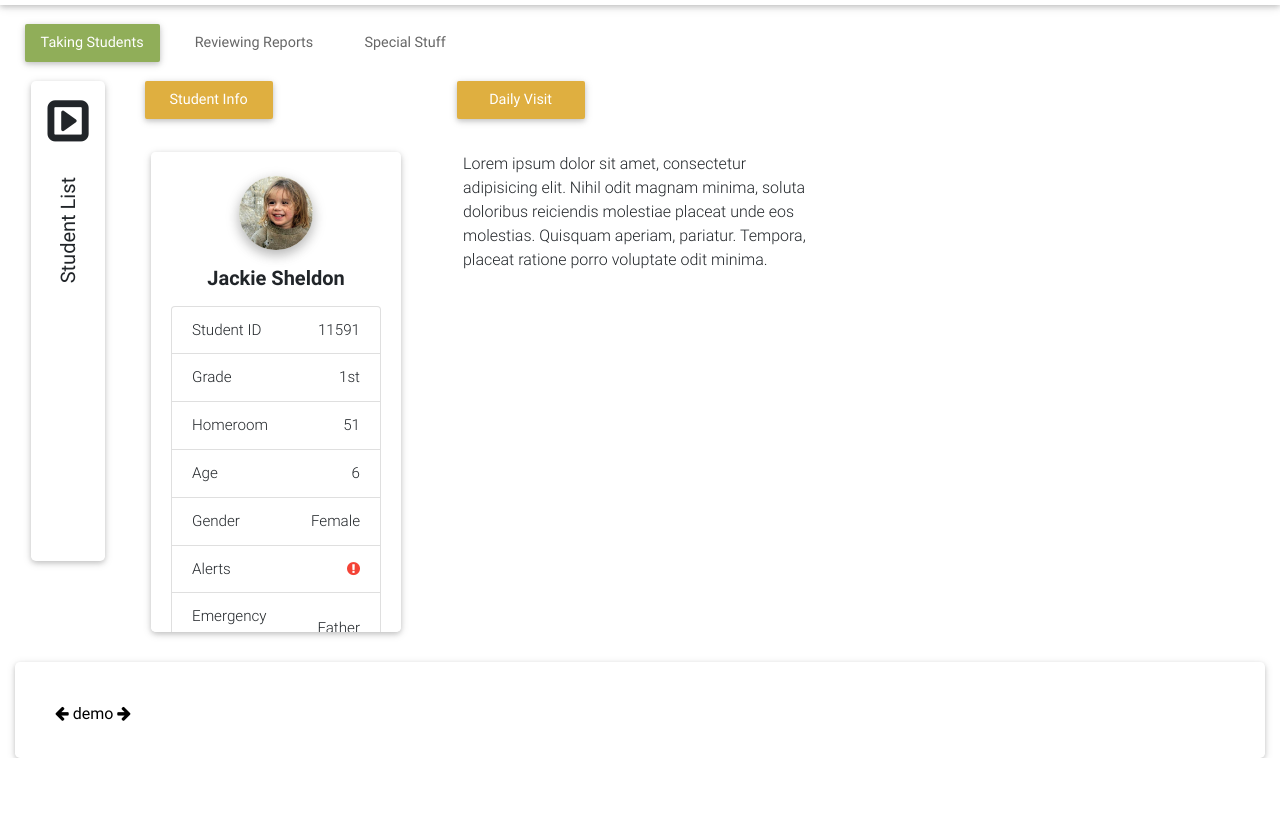
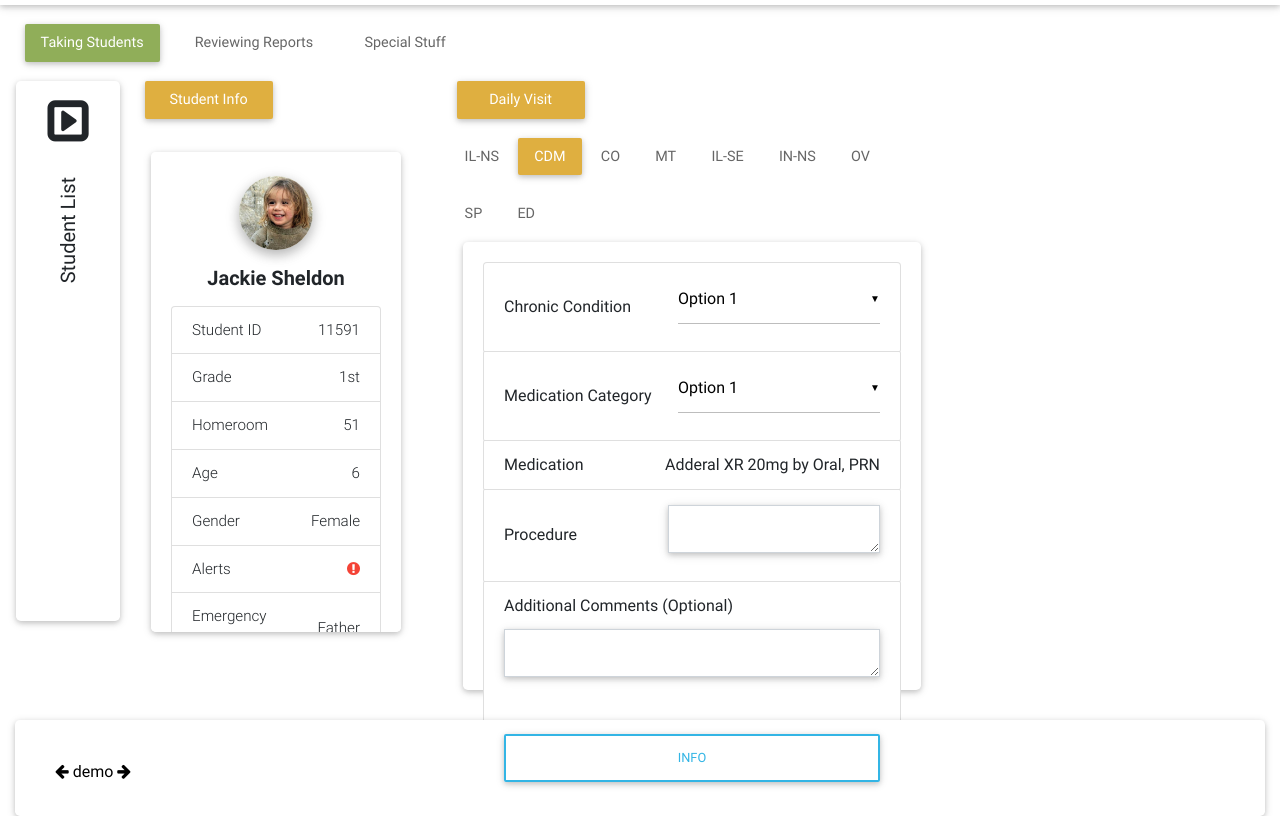
Before and after one commit to nelsW70/project, a plain HTML site: page 1.2Post-Checkin.html in a window 1280 px wide. Shown: the part 61-877 px from the top of the page. Before the commit the page ends 819 px from the top, so only its background shows below. Drawn offline with Linux system fonts and the light colour scheme.

Commit message:
form elements

```diff
--- a/1.2Post-Checkin.html
+++ b/1.2Post-Checkin.html
@@ -78,7 +78,7 @@
               <div class="row" id="">
 
                   <!-- Collapsed Student List Card -->
-                  <div class="col-md-1 collapsed-student">
+                  <div class="col-sm-1 col-md-1 collapsed-student">
                       <div class="card card-body student-list-collapsed text-center">
                         <div>
                           <!-- <i class="fa fa-caret-square-o-right" aria-hidden="true"></i> -->
@@ -93,7 +93,7 @@
 
                   <!-- Student Info Card -->
 
-                  <div class="col-md-3 student-info">
+                  <div class="col-sm-3 col-md-3 student-info">
                     <ul class="nav md-pills nav-justified pills-secondary">
                       <li class="nav-item">
                           <a class="nav-link active" data-toggle="tab" href="#panel4" role="tab">Student Info</a>
@@ -170,44 +170,7 @@
 
                     </div>
                     <!--/.Panel 1-->
-                    <!--Panel 2-->
-                    <!-- <div class="tab-pane fade" id="panel12" role="tabpanel">
-                        <br>
 
-                        <p>Lorem ipsum dolor sit amet, consectetur adipisicing elit. Nihil odit magnam minima, soluta doloribus
-                            reiciendis molestiae placeat unde eos molestias. Quisquam aperiam, pariatur. Tempora, placeat ratione
-                            porro voluptate odit minima.</p>
-                        <p>Lorem ipsum dolor sit amet, consectetur adipisicing elit. Nihil odit magnam minima, soluta doloribus
-                            reiciendis molestiae placeat unde eos molestias. Quisquam aperiam, pariatur. Tempora, placeat ratione
-                            porro voluptate odit minima.</p>
-
-                    </div> -->
-                    <!--/.Panel 2-->
-
-                    <!--Panel 3-->
-                    <!-- <div class="tab-pane fade" id="panel13" role="tabpanel">
-                        <br>
-
-                        <p>Lorem ipsum dolor sit amet, consectetur adipisicing elit. Nihil odit magnam minima, soluta doloribus
-                            reiciendis molestiae placeat unde eos molestias. Quisquam aperiam, pariatur. Tempora, placeat ratione
-                            porro voluptate odit minima.</p>
-
-                    </div> -->
-                    <!--/.Panel 3-->
-
-                    <!--Panel 4-->
-                    <!-- <div class="tab-pane fade" id="panel14" role="tabpanel">
-                        <br>
-
-                        <p>Lorem ipsum dolor sit amet, consectetur adipisicing elit. Nihil odit magnam minima, soluta doloribus
-                            reiciendis molestiae placeat unde eos molestias. Quisquam aperiam, pariatur. Tempora, placeat ratione
-                            porro voluptate odit minima.</p>
-                        <p>Lorem ipsum dolor sit amet, consectetur adipisicing elit. Nihil odit magnam minima, soluta doloribus
-                            reiciendis molestiae placeat unde eos molestias. Quisquam aperiam, pariatur. Tempora, placeat ratione
-                            porro voluptate odit minima.</p>
-
-                    </div> -->
-                    <!--/.Panel 4-->
 
                     </div>
 
@@ -216,7 +179,7 @@
                   <!--/.Student Info -->
 
                   <!--Daily Visit-->
-                  <div class="col-md-4 daily-visit">
+                  <div class="col-md-5 daily-visit">
                     <ul class="nav md-pills nav-justified pills-secondary">
                       <li class="nav-item">
                           <a class="nav-link active" data-toggle="tab" href="#panel4" role="tab">Daily Visit</a>
@@ -232,62 +195,110 @@
                       </li> -->
                     </ul>
 
+                  <!--Daily Visit Panels Nav-->
+                  <div id="daily-visit-panel-nav">
+                    <ul class="nav md-pills pills-secondary">
+                      <li class="nav-item">
+                          <a class="nav-link" data-toggle="tab" href="#panel4" role="tab">IL-NS</a>
+                      </li>
+                      <li class="nav-item">
+                          <a class="nav-link active" data-toggle="tab" href="#panel11" role="tab">CDM</a>
+                      </li>
+                      <li class="nav-item">
+                          <a class="nav-link" data-toggle="tab" href="#panel12" role="tab">CO</a>
+                      </li>
+                      <li class="nav-item">
+                          <a class="nav-link" data-toggle="tab" href="#panel13" role="tab">MT</a>
+                      </li>
+                      <li class="nav-item">
+                          <a class="nav-link" data-toggle="tab" href="#panel4" role="tab">IL-SE</a>
+                      </li>
+                      <li class="nav-item">
+                          <a class="nav-link" data-toggle="tab" href="#panel11" role="tab">IN-NS</a>
+                      </li>
+                      <li class="nav-item">
+                          <a class="nav-link" data-toggle="tab" href="#panel12" role="tab">OV</a>
+                      </li>
+                      <li class="nav-item">
+                          <a class="nav-link" data-toggle="tab" href="#panel13" role="tab">SP</a>
+                      </li>
+                      <li class="nav-item">
+                          <a class="nav-link" data-toggle="tab" href="#panel13" role="tab">ED</a>
+                      </li>
+                    </ul>
+                  </div>
+
+
+
+
+                  <!--/.Daily Visit Panels Nav-->
+
+                  <!--Daily Visit Panels-->
                   <!-- Tab panels -->
                     <div class="tab-content">
 
                         <!--Panel 1-->
                         <div class="tab-pane fade in show active" id="panel11" role="tabpanel">
-                          <br>
+                          <!--Panel-->
+                            <div class="card card-body daily-visit-forms">
 
-                          <p>Lorem ipsum dolor sit amet, consectetur adipisicing elit. Nihil odit magnam minima, soluta doloribus
-                              reiciendis molestiae placeat unde eos molestias. Quisquam aperiam, pariatur. Tempora, placeat ratione
-                              porro voluptate odit minima.</p>
+                              <ul class="list-group">
+                                <li class="list-group-item d-flex justify-content-between align-items-center">
+                                    Chronic Condition
+                                    <span class="">
+                                      <select class="mdb-select colorful-select">
+                                          <option value="1">Option 1</option>
+                                          <option value="2">Option 2</option>
+                                          <option value="3">Option 3</option>
+                                          <option value="4">Option 4</option>
+                                          <option value="5">Option 5</option>
+                                      </select>
+                                    </span>
+                                </li>
+                                <li class="list-group-item d-flex justify-content-between align-items-center">
+                                    Medication Category
+                                    <span class=""><select class="mdb-select colorful-select">
+                                        <option value="1">Option 1</option>
+                                        <option value="2">Option 2</option>
+                                        <option value="3">Option 3</option>
+                                        <option value="4">Option 4</option>
+                                        <option value="5">Option 5</option>
+                                    </select>
+                                  </span>
+                                </li>
+                                <li class="list-group-item d-flex justify-content-between align-items-center">
+                                    Medication
+                                    <span class="">Adderal XR 20mg by Oral, PRN</span>
+                                </li>
+                                <li class="list-group-item d-flex justify-content-between align-items-center">
+                                    Procedure
+                                    <span class="">
+                                      <div class="form-group basic-textarea rounded-corners shadow-textarea">
+                                        <textarea class="form-control z-depth-1" id="exampleFormControlTextarea1" rows="3" placeholder=""></textarea>
+                                      </div>
+                                    </span>
+                                </li>
+                                <li class="list-group-item d-flex justify-content-between align-items-center">
 
+                                  <div class="form-group rounded-corners shadow-textarea" style="min-width: 100%">
+                                    <label for="exampleFormControlTextarea1">Additional Comments (Optional)</label>
+                                    <textarea class="form-control z-depth-1" id="exampleFormControlTextarea2"></textarea>
+                                  </div>
+                                </li>
+                                <li class="list-group-item">
+                                  <button type="button" class="btn btn-outline-info waves-effect btn-block">Info</button>
+                                </li>
+                              </ul>
+
+
+                            </div>
+                          <!--/.Panel-->
                         </div>
                         <!--/.Panel 1-->
 
-                      <!--Panel 2-->
-                      <!-- <div class="tab-pane fade" id="panel12" role="tabpanel">
-                          <br>
+                    </div>
+                  <!--/.Daily Visit Panels-->
 
-                          <p>Lorem ipsum dolor sit amet, consectetur adipisicing elit. Nihil odit magnam minima, soluta doloribus
-                              reiciendis molestiae placeat unde eos molestias. Quisquam aperiam, pariatur. Tempora, placeat ratione
-                              porro voluptate odit minima.</p>
-                          <p>Lorem ipsum dolor sit amet, consectetur adipisicing elit. Nihil odit magnam minima, soluta doloribus
-                              reiciendis molestiae placeat unde eos molestias. Quisquam aperiam, pariatur. Tempora, placeat ratione
-                              porro voluptate odit minima.</p>
-
-                      </div> -->
-                      <!--/.Panel 2-->
-
-                      <!--Panel 3-->
-                      <!-- <div class="tab-pane fade" id="panel13" role="tabpanel">
-                          <br>
-
-                          <p>Lorem ipsum dolor sit amet, consectetur adipisicing elit. Nihil odit magnam minima, soluta doloribus
-                              reiciendis molestiae placeat unde eos molestias. Quisquam aperiam, pariatur. Tempora, placeat ratione
-                              porro voluptate odit minima.</p>
-
-                      </div> -->
-                      <!--/.Panel 3-->
-
-                      <!--Panel 4-->
-                      <!-- <div class="tab-pane fade" id="panel14" role="tabpanel">
-                          <br>
-
-                          <p>Lorem ipsum dolor sit amet, consectetur adipisicing elit. Nihil odit magnam minima, soluta doloribus
-                              reiciendis molestiae placeat unde eos molestias. Quisquam aperiam, pariatur. Tempora, placeat ratione
-                              porro voluptate odit minima.</p>
-                          <p>Lorem ipsum dolor sit amet, consectetur adipisicing elit. Nihil odit magnam minima, soluta doloribus
-                              reiciendis molestiae placeat unde eos molestias. Quisquam aperiam, pariatur. Tempora, placeat ratione
-                              porro voluptate odit minima.</p>
-
-                      </div> -->
-                      <!--/.Panel 4-->
-
-                  </div>
-
-                  </div>
 
 
                   <!--/.Daily Visit-->
@@ -349,6 +360,12 @@
     <script type="text/javascript" src="js/bootstrap.min.js"></script>
     <!-- MDB core JavaScript -->
     <script type="text/javascript" src="js/mdb.min.js"></script>
+    <script>
+    // Material Select Initialization
+      $(document).ready(function() {
+         $('.mdb-select').material_select();
+       });
+    </script>
 </body>
 
 </html>
--- a/css/1.2Post-Checkin.css
+++ b/css/1.2Post-Checkin.css
@@ -74,10 +74,12 @@ yellowGold rgb(223, 175, 64)
 
 #post-checkin .collapsed-student {
   margin-top: .6rem;
+  padding-left: 0px;
+  padding-right: 0px;
 }
 
 #post-checkin .student-list-collapsed {
-  min-height: 60vh;
+  min-height: 67.5vh;
 }
 
 #post-checkin .card-body.student-list-collapsed {
@@ -120,6 +122,7 @@ yellowGold rgb(223, 175, 64)
 
 /* Daily Visit */
 
+
 #post-checkin .daily-visit .pills-secondary .nav-item .nav-link.active, .tabs-secondary {
   background-color: rgb(223, 175, 64);
   max-width: 8rem;
@@ -130,6 +133,26 @@ yellowGold rgb(223, 175, 64)
   font-weight: 400;
 }
 
+#post-checkin #daily-visit-panel-nav .md-pills li {
+  padding: .6rem .1rem;
+}
+
+/* Daily Visit Input Forms */
+
+#post-checkin .shadow-textarea textarea.form-control::placeholder {
+    font-weight: 300;
+}
+#post-checkin .shadow-textarea textarea.form-control {
+    padding-left: 0.8rem;
+}
+
+#post-checkin .card-body.daily-visit-forms {
+  height: 56vh;
+}
+
+#exampleFormControlTextarea1, #exampleFormControlTextarea2 {
+  max-height: 5rem;
+}
 
 /* footer */
 
```
Lines whose indentation alone changed are shown as unchanged.
